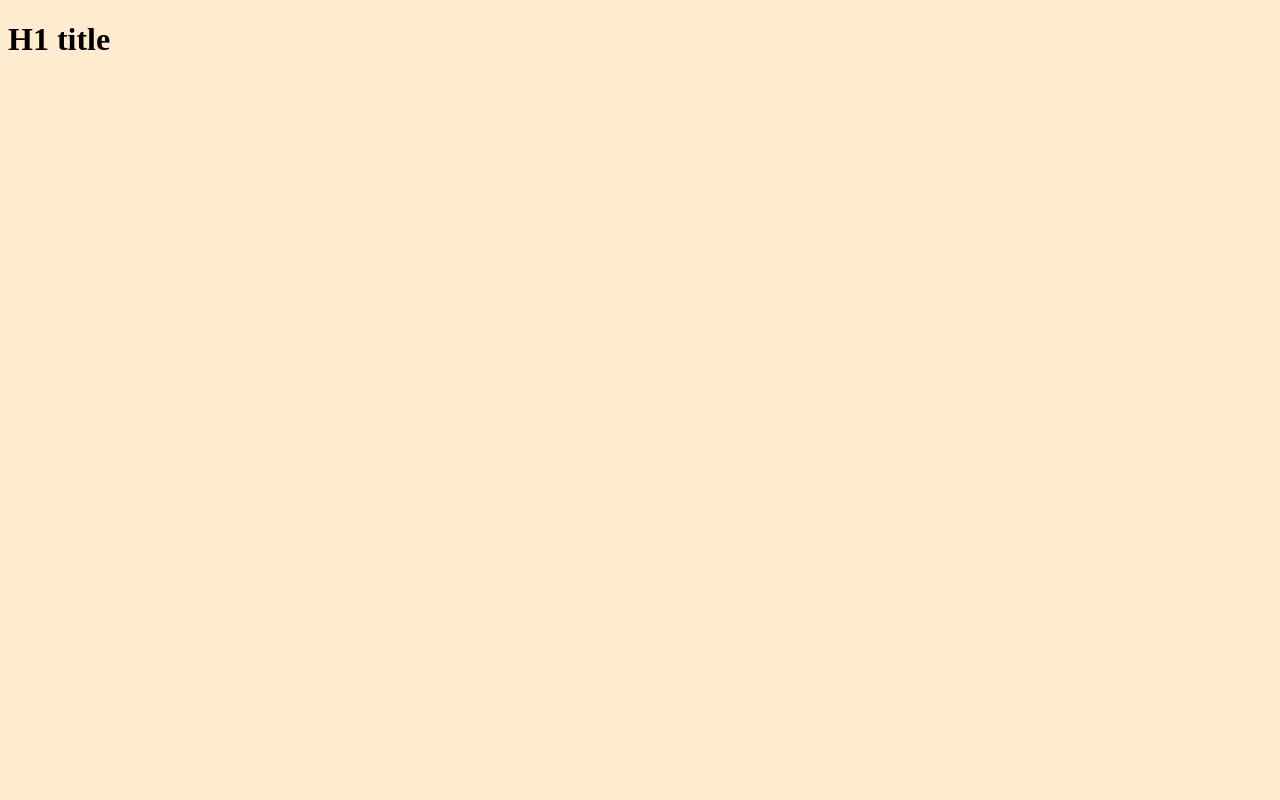
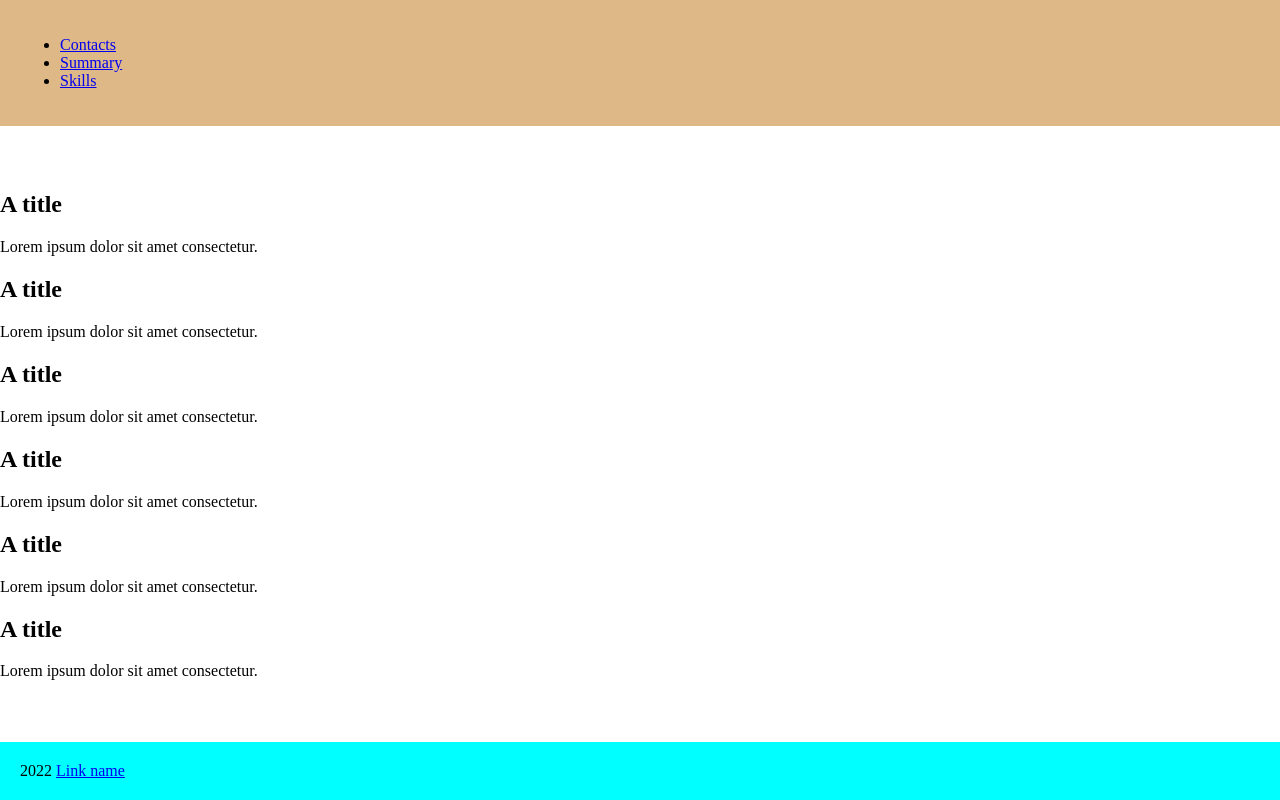
Before and after one commit to barrydilan/rsschool-cv, a plain HTML site: page index.html in a window 1280 px wide. Drawn offline with Linux system fonts and the light colour scheme.

Commit message:
feat: update structure and style

```diff
--- a/index.html
+++ b/index.html
@@ -9,11 +9,50 @@
     <link rel="icon" href="assets/favicon.ico">
 </head>
 <body>
-    <header>
+    <header class="header">
+        <div class="container">
+            <nav>
+                <ul class="nav-list">
+                    <li class="nav-item"><a href="#contacts" class="nav-link">Contacts</a></li>
+                    <li class="nav-item"><a href="#summary" class="nav-link">Summary</a></li>
+                    <li class="nav-item"><a href="#skills" class="nav-link">Skills</a></li>
+                  </ul>
+            </nav>
+        </div>
+    </header>
+    <main class="main">
+        <div class="container">
+            <section class="section" id="profile">
+                <h2>A title</h2>
+                <p>Lorem ipsum dolor sit amet consectetur.</p>
+            </section>
+            <section class="section" id="contacts">
+                <h2>A title</h2>
+                <p>Lorem ipsum dolor sit amet consectetur.</p>
+            </section>
+            <section class="section" id="summary">
+                <h2>A title</h2>
+                <p>Lorem ipsum dolor sit amet consectetur.</p>
+            </section>
+            <section class="section" id="skills">
+                <h2>A title</h2>
+                <p>Lorem ipsum dolor sit amet consectetur.</p>
+            </section>
+            <section class="section" id="code">
+                <h2>A title</h2>
+                <p>Lorem ipsum dolor sit amet consectetur.</p>
+            </section>
+            <section class="section" id="languages">
+                <h2>A title</h2>
+                <p>Lorem ipsum dolor sit amet consectetur.</p>
+            </section>
+        </div>
+    </main>
+    <footer class="footer">
+        <div class="container">
+            <div>2022 <a href="google.com">Link name</a></div>
+        </div>
+    </footer>
 
-    </header>
-    <main></main>
-    <footer></footer>
-    <h1>H1 title</h1>
 </body>
 </html>
--- a/style.css
+++ b/style.css
@@ -1,3 +1,25 @@
+* {
+    box-sizing: border-box;
+  }
 body {
-    background-color: blanchedalmond;
+    min-height: 100vh;
+    margin: 0;
+    padding: 0;
+    display: flex;
+    flex-direction: column;
+    justify-content: space-between;
+  }
+.container {
+    max-width: 1440px;
+    margin: 0 auto;
+  }
+.header {
+    padding: 20px;
+    background-color: burlywood;
 }
+.main {
+}
+.footer {
+    padding: 20px;
+    background-color: aqua;
+}
```
